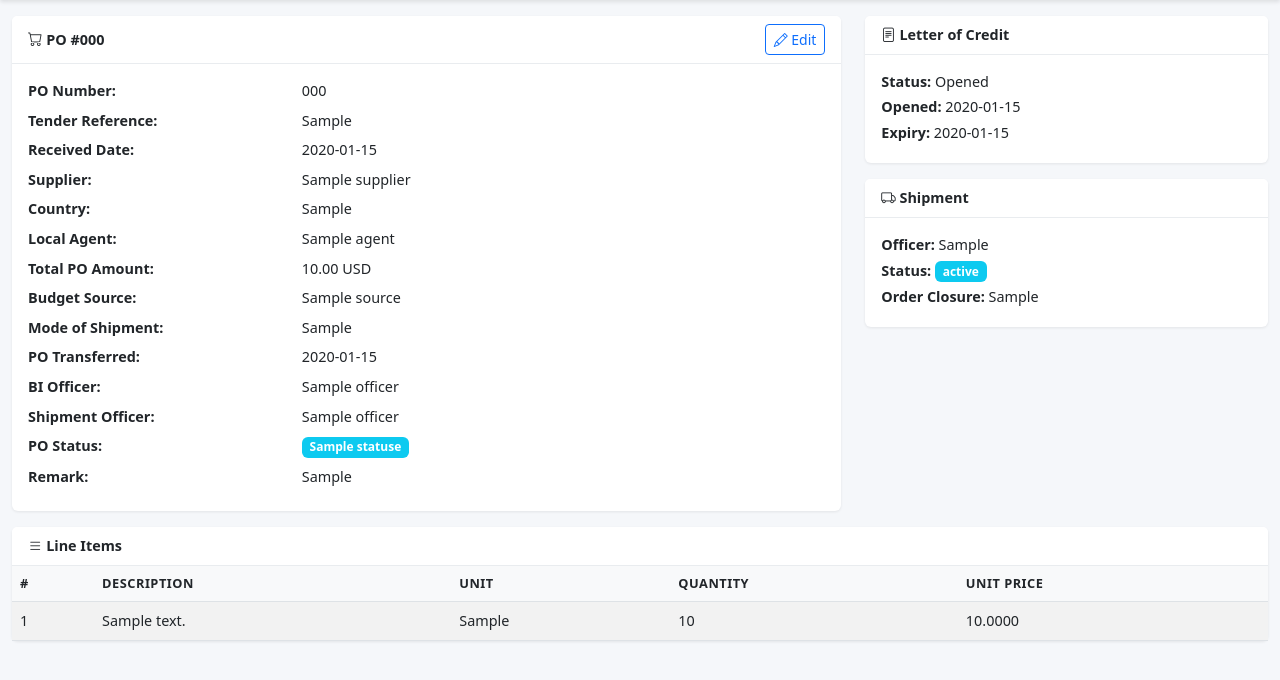
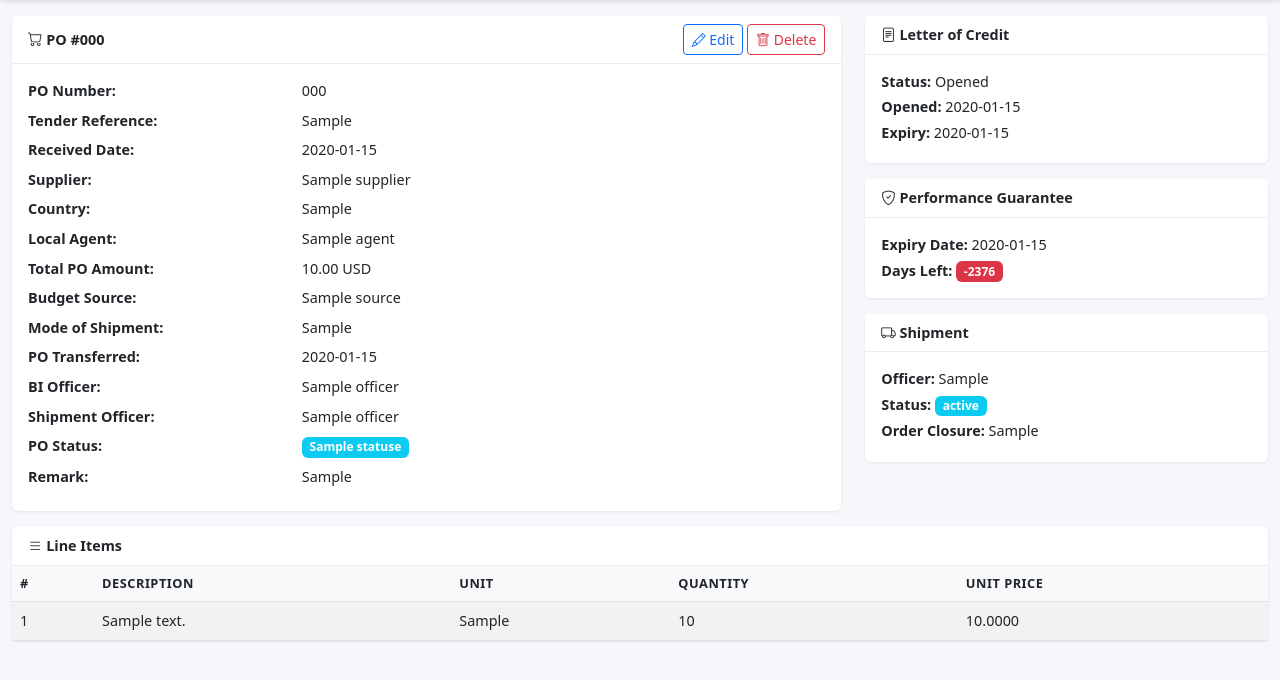
Before and after one commit to oftana72/contract-mgmt, a Flask app: page /pos/1 in a window 1280 px wide. Shown: the part 56-736 px from the top of the page. Run offline with Flask 3, Linux system fonts and the light colour scheme; a user stored in the database is signed in; tables that the repository leaves empty hold one stand-in row (values such as "Sample post"); some libraries are stand-ins or nearby versions.

Commit message:
Add PG Expiry Date and Days Left columns to PO

```diff
--- a/app.py
+++ b/app.py
@@ -88,6 +88,14 @@ class PurchaseOrder(db.Model):
     performance_guarantees = db.relationship('PerformanceGuarantee', backref='po', lazy='dynamic', cascade='all, delete-orphan')
     letter_of_credits = db.relationship('LetterOfCredit', backref='po', lazy='dynamic', cascade='all, delete-orphan')
     shipments = db.relationship('Shipment', backref='po', lazy='dynamic', cascade='all, delete-orphan')
+    pg_expiry_date = db.Column(Date)
+
+    @property
+    def pg_days_left(self):
+        if not self.pg_expiry_date:
+            return None
+        delta = (self.pg_expiry_date - date.today()).days
+        return delta
 
 class LineItem(db.Model):
     __tablename__ = 'line_items'
@@ -280,6 +288,19 @@ def po_detail(po_id):
     po = PurchaseOrder.query.get_or_404(po_id)
     return render_template('po_detail.html', po=po)
 
+@app.route('/pos/<int:po_id>/delete', methods=['POST'])
+@login_required
+def po_delete(po_id):
+    if not current_user.is_admin:
+        flash('Admin access required', 'danger')
+        return redirect(url_for('po_detail', po_id=po_id))
+    po = PurchaseOrder.query.get_or_404(po_id)
+    po_number = po.po_number or str(po.id)
+    db.session.delete(po)
+    db.session.commit()
+    flash(f'PO {po_number} and all associated data deleted', 'success')
+    return redirect(url_for('po_list'))
+
 @app.route('/pos/<int:po_id>/edit', methods=['GET', 'POST'])
 @login_required
 def po_edit(po_id):
@@ -292,6 +313,7 @@ def po_edit(po_id):
         po.total_po_amount = parse_float(request.form.get('total_po_amount'))
         po.currency = request.form.get('currency', '').strip()
         po.remark = request.form.get('remark', '')
+        po.pg_expiry_date = parse_date(request.form.get('pg_expiry_date'))
 
         bi_name = request.form.get('bi_officer_name', '').strip()
         if bi_name:
@@ -539,7 +561,8 @@ def po_create():
             remark=request.form.get('remark', '').strip(),
             biofficer_id=bi_officer.id if bi_officer else None,
             shipment_officer_id=sh_officer.id if sh_officer else None,
-            status_id=po_status.id if po_status else None
+            status_id=po_status.id if po_status else None,
+            pg_expiry_date=parse_date(request.form.get('pg_expiry_date'))
         )
         db.session.add(po)
         db.session.flush()
--- a/templates/po_create.html
+++ b/templates/po_create.html
@@ -77,6 +77,10 @@
                         <div class="col-md-2">
                             <label class="form-label">PO Transferred Date</label>
                             <input type="date" name="po_transferred_date" class="form-control">
+                        </div>
+                        <div class="col-md-2">
+                            <label class="form-label">PG Expiry Date</label>
+                            <input type="date" name="pg_expiry_date" class="form-control">
                         </div>
                         <div class="col-md-3">
                             <label class="form-label">BI Officer</label>
--- a/templates/po_detail.html
+++ b/templates/po_detail.html
@@ -6,7 +6,12 @@
         <div class="card mb-3">
             <div class="card-header d-flex justify-content-between align-items-center">
                 <span><i class="bi bi-cart"></i> PO #{{ po.po_number or po.id }}</span>
+                <div>
                 <a href="{{ url_for('po_edit', po_id=po.id) }}" class="btn btn-sm btn-outline-primary"><i class="bi bi-pencil"></i> Edit</a>
+                {% if current_user.is_admin %}
+                <button type="button" class="btn btn-sm btn-outline-danger" data-bs-toggle="modal" data-bs-target="#deleteModal"><i class="bi bi-trash"></i> Delete</button>
+                {% endif %}
+                </div>
             </div>
             <div class="card-body">
                 <div class="row mb-2">
@@ -90,6 +95,20 @@
         </div>
 
         <div class="card mb-3">
+            <div class="card-header"><i class="bi bi-shield-check"></i> Performance Guarantee</div>
+            <div class="card-body">
+                <div class="mb-1"><strong>Expiry Date:</strong> {{ po.pg_expiry_date.strftime('%Y-%m-%d') if po.pg_expiry_date else '-' }}</div>
+                <div class="mb-0"><strong>Days Left:</strong>
+                    {% if po.pg_days_left is not none %}
+                    <span class="badge {% if po.pg_days_left < 0 %}bg-danger{% elif po.pg_days_left < 30 %}bg-warning text-dark{% else %}bg-success{% endif %}">
+                        {{ po.pg_days_left }}
+                    </span>
+                    {% else %}-{% endif %}
+                </div>
+            </div>
+        </div>
+
+        <div class="card mb-3">
             <div class="card-header"><i class="bi bi-truck"></i> Shipment</div>
             <div class="card-body">
                 {% set sh = po.shipments.first() %}
@@ -136,4 +155,36 @@
         </div>
     </div>
 </div>
+
+<!-- Delete Confirmation Modal -->
+{% if current_user.is_admin %}
+<div class="modal fade" id="deleteModal" tabindex="-1">
+    <div class="modal-dialog">
+        <div class="modal-content">
+            <div class="modal-header bg-danger text-white">
+                <h5 class="modal-title"><i class="bi bi-exclamation-triangle"></i> Delete Purchase Order</h5>
+                <button type="button" class="btn-close btn-close-white" data-bs-dismiss="modal"></button>
+            </div>
+            <div class="modal-body">
+                <p>Are you sure you want to delete <strong>PO #{{ po.po_number or po.id }}</strong>?</p>
+                <p class="text-danger mb-0"><i class="bi bi-info-circle"></i> This will permanently delete:</p>
+                <ul class="text-danger">
+                    <li>The purchase order record</li>
+                    <li>All {{ po.line_items.count() }} line item(s)</li>
+                    <li>Letter of Credit record</li>
+                    <li>Performance guarantees</li>
+                    <li>Shipment record</li>
+                </ul>
+                <p class="text-danger fw-bold mb-0">This action cannot be undone.</p>
+            </div>
+            <div class="modal-footer">
+                <button type="button" class="btn btn-secondary" data-bs-dismiss="modal">Cancel</button>
+                <form method="POST" action="{{ url_for('po_delete', po_id=po.id) }}">
+                    <button type="submit" class="btn btn-danger"><i class="bi bi-trash"></i> Delete PO</button>
+                </form>
+            </div>
+        </div>
+    </div>
+</div>
+{% endif %}
 {% endblock %}
```
Also changed, not shown: templates/po_edit.html (+8 -0 lines), templates/po_list.html (+9 -1 lines).
